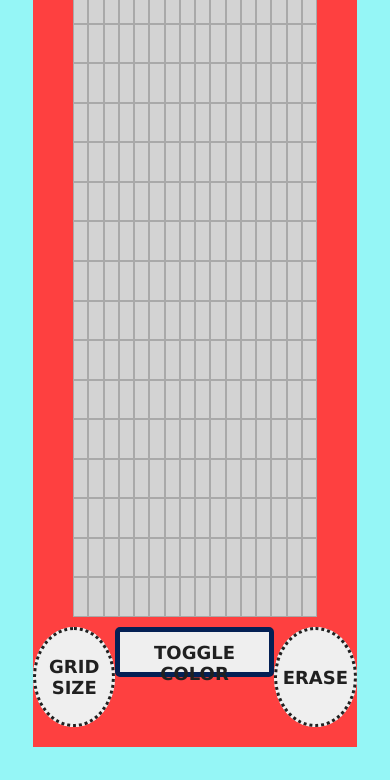
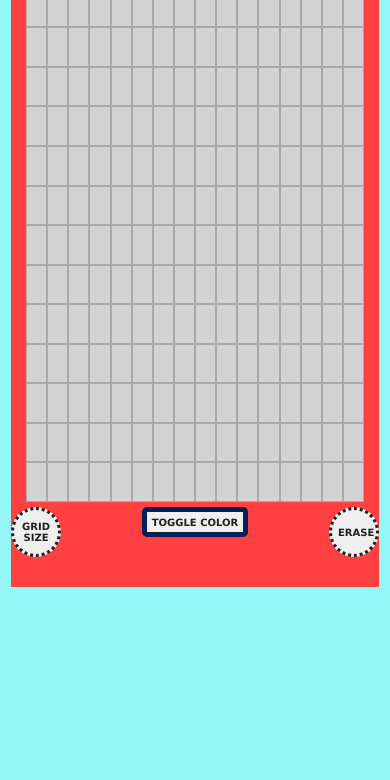
Before and after one commit to robotsWhoFeelLove/etch-a-sketch, a plain HTML site: page index.html in a window 390 px wide. Shown: the part 165-945 px from the top of the page. After the commit the page ends 844 px from the top, so only its background shows below. Drawn offline with Linux system fonts and the light colour scheme.

Commit message:
Add mobile breakpoint

```diff
--- a/index.js
+++ b/index.js
@@ -41,7 +41,9 @@ function grid (num){
     const divs = document.querySelectorAll(".item");
     divs.forEach(div => {
     div.addEventListener("mouseover", colorChange);
+    div.addEventListener("click", colorChange)
     });
+
 }
 
 document.querySelector(".btn").addEventListener("click", function(){
--- a/styles.css
+++ b/styles.css
@@ -46,7 +46,6 @@ body{
 .footer>div{
     height: 100px;
     width: 100px;
-    background-color: white;
     border-radius: 50%;
     display: flex;
 }
@@ -73,3 +72,45 @@ button{
     background: linear-gradient(45deg, red, orange, yellow, green, blue, indigo, violet, red);
     color: darkkhaki;
 }
+
+@media only screen and (max-width: 768px) {
+    #content{
+        display: flex;
+        align-items: stretch;
+        background-color: #fe4040;
+        padding: 15px;
+        height: 75vh;
+    }
+    body{
+        padding:3px;}
+    .header{
+        font-size: 24px;
+        margin-bottom: -20px;
+    }
+.footer{
+    height: 80px;
+    padding-top: 20px;
+}
+    button{
+        font-size: 10px;
+    }
+    .right>button,
+
+.footer>div{
+    align-items: flex-end;
+    height: 50px;
+    width: 50px;
+
+}
+.left>button{
+    border-radius: 50%;
+    height: 100%;
+    width: 100%;
+}
+.btn3{
+    height: 30px;
+    border: 5px solid #042054;
+    border-radius: 5px;
+    padding: 5px;
+}
+}
```
